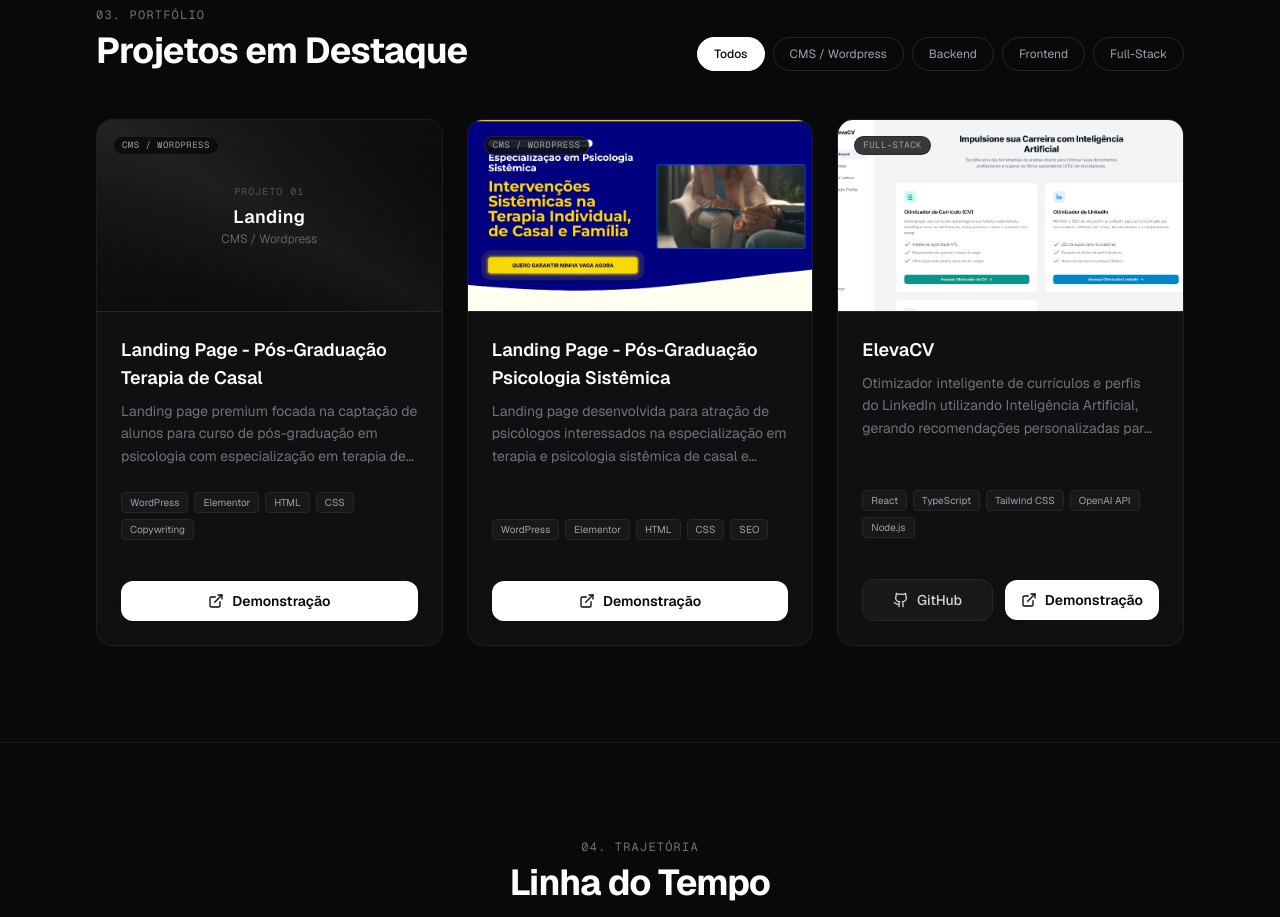
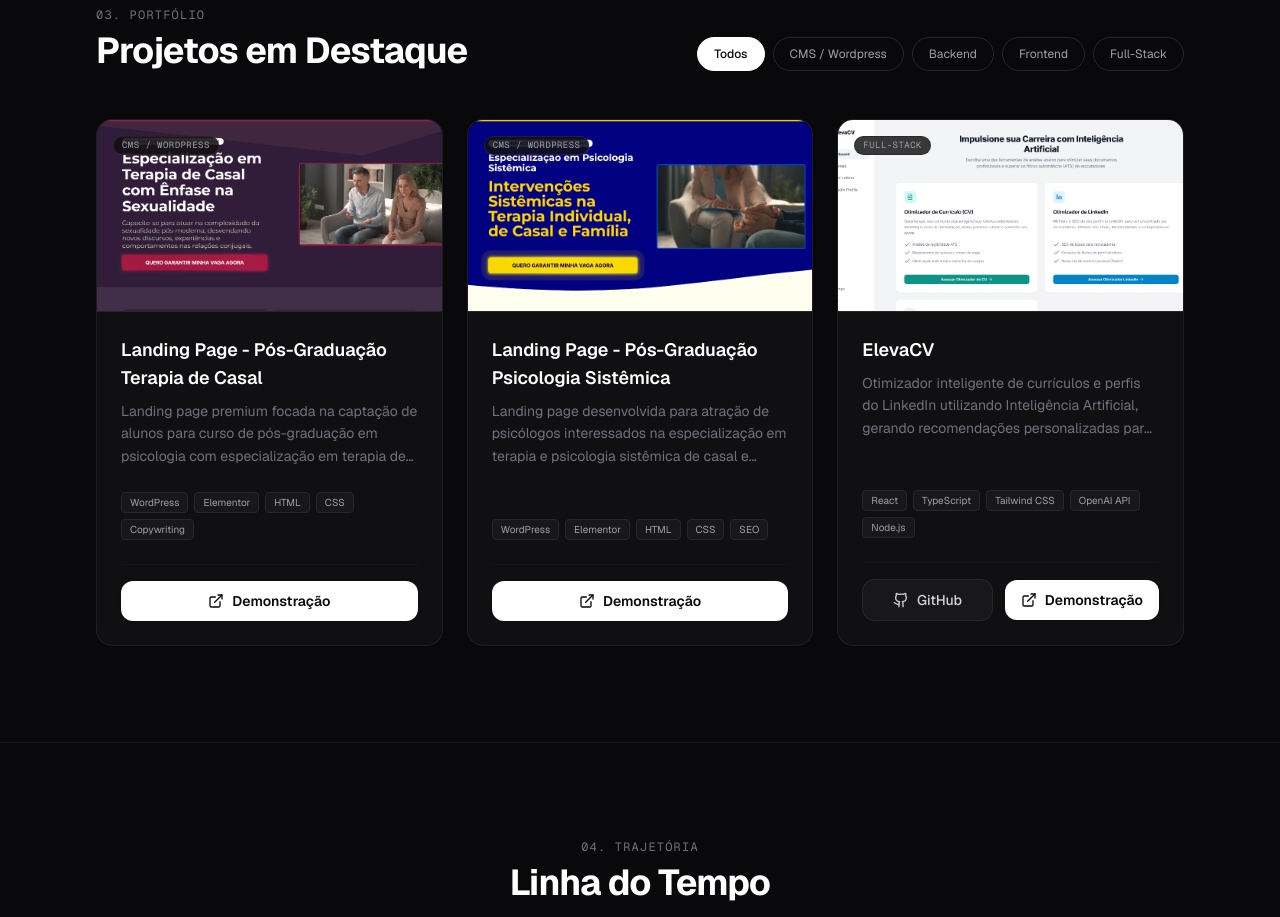
Before and after one commit to LucasBigliardi/lucas-portfolio, a Next.js app: page / in a window 1280 px wide. Shown: the part 2280-3197 px from the top of the page. Built offline with nearby package versions, Linux system fonts and the light colour scheme.

Commit message:
feat: add screenshot thumbnail for couple therapy landing page card

```diff
--- a/src/components/Projects.tsx
+++ b/src/components/Projects.tsx
@@ -23,7 +23,8 @@ const projects: Project[] = [
     technologies: ["WordPress", "Elementor", "HTML", "CSS", "Copywriting"],
     githubUrl: "",
     demoUrl: "https://posterapiadecasal.com/",
-    imageAlt: "Landing Page Pós-Graduação em Terapia de Casal"
+    imageAlt: "Landing Page Pós-Graduação em Terapia de Casal",
+    imageUrl: "/posterapiadecasal.png"
   },
   {
     title: "Landing Page - Pós-Graduação Psicologia Sistêmica",
```
Also changed, not shown: public/posterapiadecasal.png (added).
